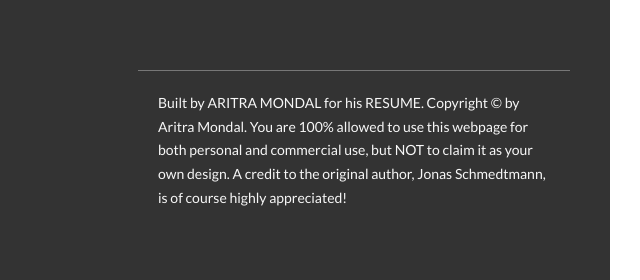
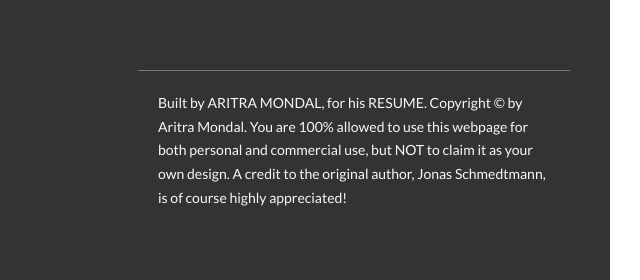
Before and after one commit to Aritra-Mondal/NATOUR, a website: page index.html in a window 1280 px wide. Shown: the part 5565-5845 px from the top of the page, 640-1280 px from the left. Drawn offline with nearby package versions, Linux system fonts and the light colour scheme.

Commit message:
complete responsive functionalities

```diff
--- a/index.html
+++ b/index.html
@@ -423,7 +423,7 @@
         </div>
         <div class="col-1-of-2">
           <p class="footer__copyright">
-            Built by <a href="#" class="footer__link">Aritra Mondal</a> for his
+            Built by <a href="#" class="footer__link">Aritra Mondal</a>, for his
             <a href="#" class="footer__link">resume</a>. Copyright &copy; by
             Aritra Mondal. You are 100% allowed to use this webpage for both
             personal and commercial use, but NOT to claim it as your own design.
```
